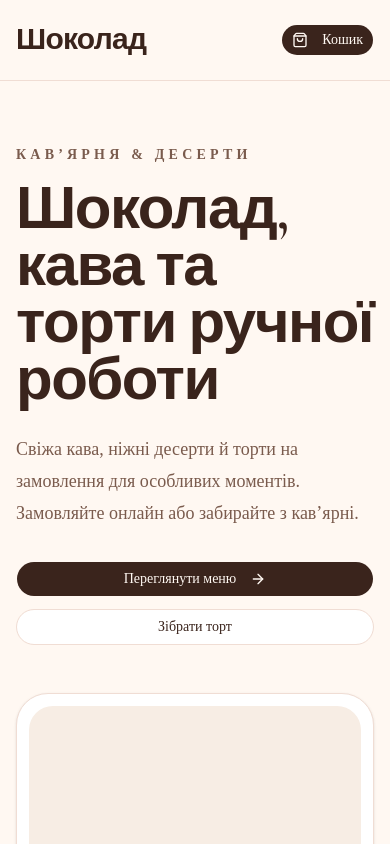
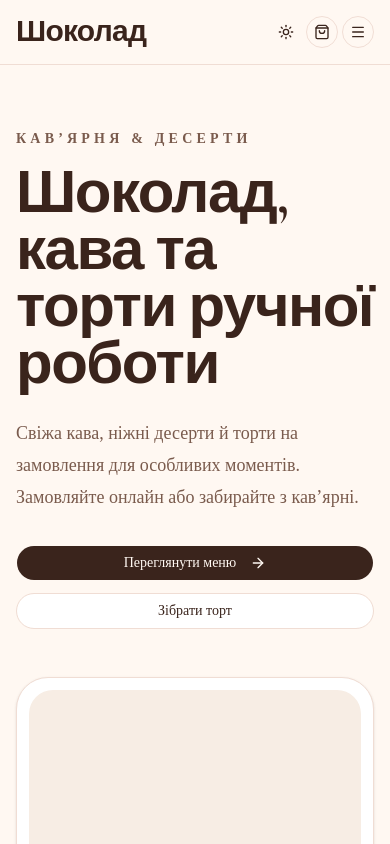
Before and after one commit to IGORPIDDEV/shokolad, a Next.js app: page / in a window 390 px wide. Shown: the top 844 px of the page. Built offline with nearby package versions, Linux system fonts and the light colour scheme.

Commit message:
Add theme switcher

```diff
--- a/src/app/layout.tsx
+++ b/src/app/layout.tsx
@@ -1,5 +1,7 @@
 import type { Metadata } from "next"
-import { Inter, Cormorant_Garamond } from "next/font/google"
+import { Cormorant_Garamond, Inter } from "next/font/google"
+
+import { ThemeProvider } from "@/components/shared/ThemeProvider"
 
 import "./globals.css"
 
@@ -25,11 +27,9 @@ export default function RootLayout({
   children: React.ReactNode
 }>) {
   return (
-    <html lang="uk">
-      <body
-        className={`${inter.variable} ${cormorant.variable} bg-[#FFF8F2] text-[#3A241C] antialiased`}
-      >
-        {children}
+    <html lang="uk" suppressHydrationWarning>
+      <body className={`${inter.variable} ${cormorant.variable} antialiased`}>
+        <ThemeProvider>{children}</ThemeProvider>
       </body>
     </html>
   )
--- /dev/null
+++ b/src/components/shared/ThemeProvider.tsx
@@ -0,0 +1,16 @@
+"use client"
+
+import { ThemeProvider as NextThemesProvider } from "next-themes"
+
+export function ThemeProvider({ children }: { children: React.ReactNode }) {
+  return (
+    <NextThemesProvider
+      attribute="class"
+      defaultTheme="light"
+      enableSystem
+      disableTransitionOnChange
+    >
+      {children}
+    </NextThemesProvider>
+  )
+}
--- a/src/components/site/Header.tsx
+++ b/src/components/site/Header.tsx
@@ -1,8 +1,16 @@
 import Link from "next/link"
-import { ShoppingBag } from "lucide-react"
+import { Menu, ShoppingBag } from "lucide-react"
 
 import { Button } from "@/components/ui/button"
+import {
+  Sheet,
+  SheetContent,
+  SheetHeader,
+  SheetTitle,
+  SheetTrigger,
+} from "@/components/ui/sheet"
 import { Container } from "@/components/shared/Container"
+import { ThemeToggle } from "@/components/site/ThemeToggle"
 
 const navItems = [
   { href: "/menu", label: "Меню" },
@@ -15,23 +23,81 @@ const navItems = [
 export function Header() {
   return (
     <header className="sticky top-0 z-50 border-b border-border bg-background/90 backdrop-blur">
-      <Container className="flex h-20 items-center justify-between">
-        <Link href="/" className="font-heading text-3xl font-semibold tracking-tight text-foreground">
+      <Container className="flex h-16 items-center justify-between gap-3 sm:h-20">
+        <Link
+          href="/"
+          className="font-heading text-3xl font-semibold tracking-tight text-foreground sm:text-4xl"
+        >
           Шоколад
         </Link>
 
-        <nav className="hidden items-center gap-8 text-sm font-medium text-muted-foreground md:flex">
+        <nav className="hidden items-center gap-8 text-sm font-medium text-muted-foreground lg:flex">
           {navItems.map((item) => (
-            <Link key={item.href} href={item.href} className="transition hover:text-foreground">
+            <Link
+              key={item.href}
+              href={item.href}
+              className="transition hover:text-foreground"
+            >
               {item.label}
             </Link>
           ))}
         </nav>
 
-        <Button className="rounded-full">
-          <ShoppingBag className="mr-2 h-4 w-4" />
-          Кошик
-        </Button>
+        <div className="flex items-center gap-1 sm:gap-2">
+          <ThemeToggle />
+
+          <Button
+            variant="outline"
+            size="icon"
+            className="rounded-full lg:hidden"
+            aria-label="Кошик"
+          >
+            <ShoppingBag className="h-5 w-5" />
+          </Button>
+
+          <Button className="hidden rounded-full lg:inline-flex">
+            <ShoppingBag className="mr-2 h-4 w-4" />
+            Кошик
+          </Button>
+
+          <Sheet>
+            <SheetTrigger asChild>
+              <Button
+                variant="outline"
+                size="icon"
+                className="rounded-full lg:hidden"
+                aria-label="Відкрити меню"
+              >
+                <Menu className="h-5 w-5" />
+              </Button>
+            </SheetTrigger>
+
+            <SheetContent side="right" className="w-[88vw] max-w-sm">
+              <SheetHeader>
+                <SheetTitle className="font-heading text-4xl">
+                  Шоколад
+                </SheetTitle>
+              </SheetHeader>
+
+              <nav className="mt-8 grid gap-3">
+                {navItems.map((item) => (
+                  <Link
+                    key={item.href}
+                    href={item.href}
+                    className="rounded-2xl border border-border bg-card px-4 py-4 text-lg font-medium text-foreground transition hover:bg-muted"
+                  >
+                    {item.label}
+                  </Link>
+                ))}
+              </nav>
+
+              <Button className="mt-6 h-12 w-full rounded-full">
+                <ShoppingBag className="mr-2 h-4 w-4" />
+                Перейти в кошик
+              </Button>
+            </SheetContent>
+          </Sheet>
+        </div>
       </Container>
     </header>
   )
--- /dev/null
+++ b/src/components/site/ThemeToggle.tsx
@@ -0,0 +1,24 @@
+"use client"
+
+import { Moon, Sun } from "lucide-react"
+import { useTheme } from "next-themes"
+
+import { Button } from "@/components/ui/button"
+
+export function ThemeToggle() {
+  const { resolvedTheme, setTheme } = useTheme()
+
+  return (
+    <Button
+      type="button"
+      variant="ghost"
+      size="icon"
+      className="rounded-full"
+      onClick={() => setTheme(resolvedTheme === "dark" ? "light" : "dark")}
+      aria-label="Перемкнути тему"
+    >
+      <Sun className="h-5 w-5 dark:hidden" />
+      <Moon className="hidden h-5 w-5 dark:block" />
+    </Button>
+  )
+}
```
